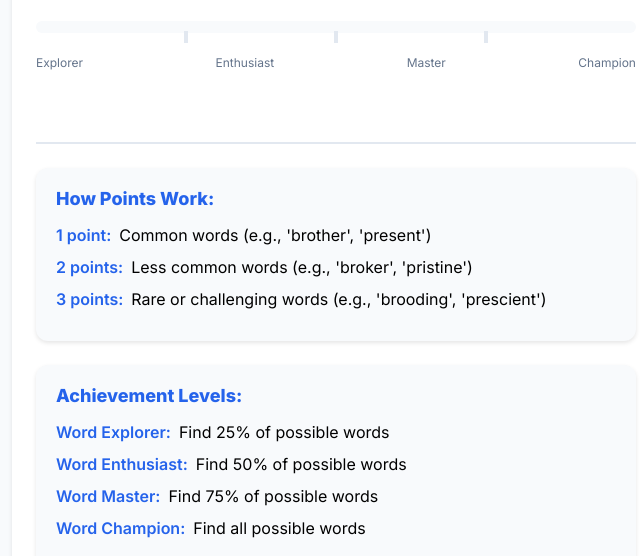
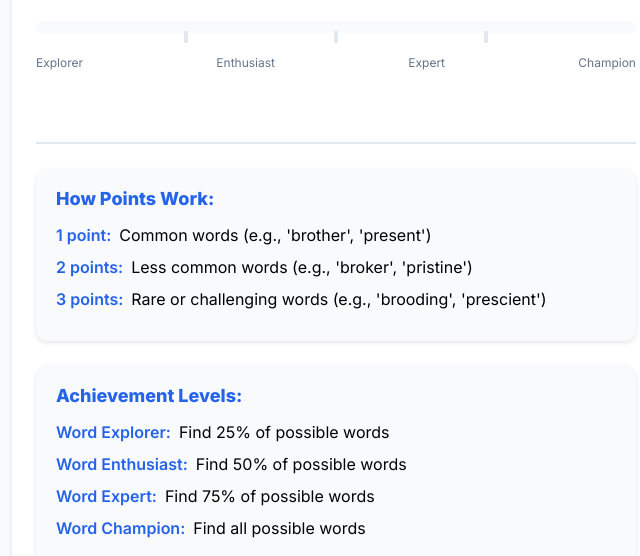
Before and after one commit to JasonSkog/PreFix, a plain HTML site: page index.html in a window 1280 px wide. Shown: the part 489-1045 px from the top of the page, 304-944 px from the left. Drawn offline with Linux system fonts and the light colour scheme; no server answers.

Commit message:
Update index.html

```diff
--- a/index.html
+++ b/index.html
@@ -61,7 +61,7 @@
                 <div class="progress-labels">
                     <span>Explorer</span>
                     <span>Enthusiast</span>
-                    <span>Master</span>
+                    <span>Expert</span>
                     <span>Champion</span>
                 </div>
             </div>
@@ -84,7 +84,7 @@
                     <ul class="info-list">
                         <li><span class="font-semibold">Word Explorer:</span> Find 25% of possible words</li>
                         <li><span class="font-semibold">Word Enthusiast:</span> Find 50% of possible words</li>
-                        <li><span class="font-semibold">Word Master:</span> Find 75% of possible words</li>
+                        <li><span class="font-semibold">Word Expert:</span> Find 75% of possible words</li>
                         <li><span class="font-semibold">Word Champion:</span> Find all possible words</li>
                     </ul>
                 </div>
```
